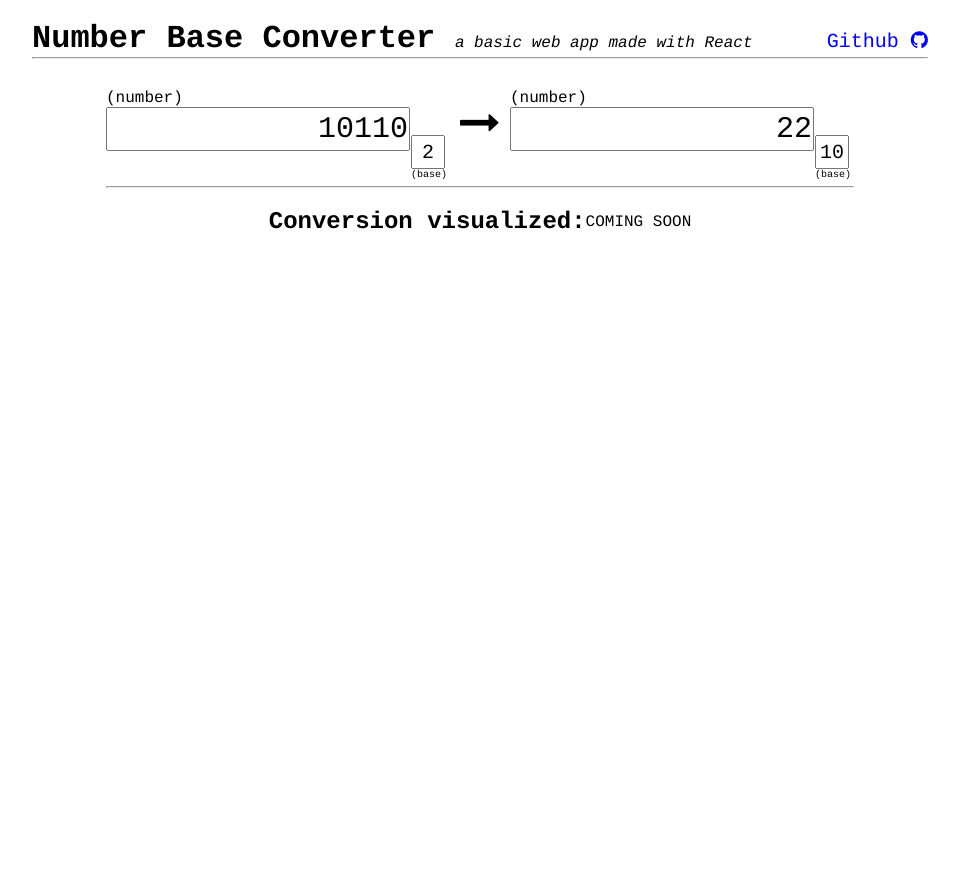
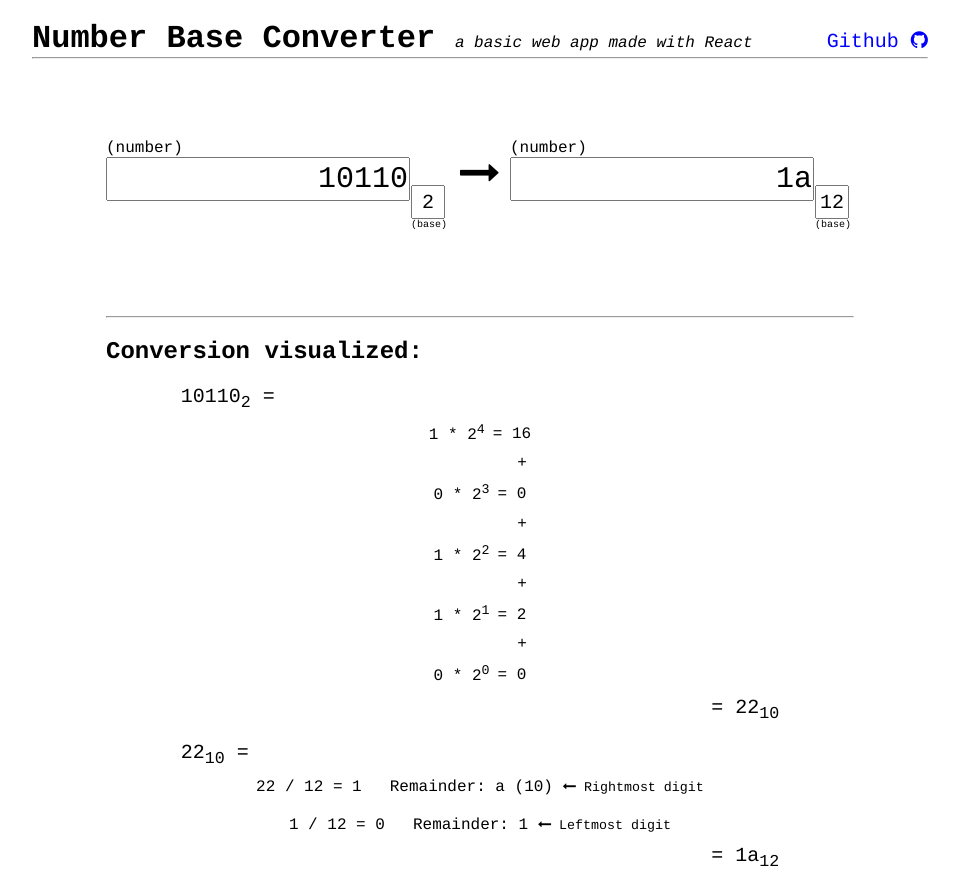
Before and after one commit to pangene/number-base-converter, a React (Create React App) app: page / in a window 1280 px wide. Shown: the whole page, without its empty margins (160-1119 px from the left). Before the commit the page ends 800 px from the top, so only its background shows below. Built offline with nearby package versions, Linux system fonts and the light colour scheme.

Commit message:
Visualizer working

```diff
--- a/src/App.css
+++ b/src/App.css
@@ -4,7 +4,11 @@
   font-family: Courier, monospace;
 }
 
-.to {
+#base-converter {
+  padding: 80px 0;
+}
+
+.arrow {
   display: inline-block;
   padding-left: 10px;
   padding-right: 10px;
@@ -57,6 +61,45 @@
 
 #visualizer {
   padding-top: 20px;
+  display: block;
+}
+
+#visualizer-content {
+  padding-top: 20px;
+  width: 80%;
+  margin: auto;
+}
+
+.starting-value, .ending-value {
+  font-size: 20px;
+}
+
+.ending-value {
+  text-align: right;
+}
+
+.equation {
+  padding: 10px;
+}
+
+.equation sup {
+  padding-bottom: 10px;
+}
+
+.expression {
+  padding-right: 8px;
+}
+
+.answer {
+  padding-top: 2px;
+}
+
+.remainder {
+  padding-left: 20px;
+}
+
+.plus {
+  padding-left: 84px;
 }
 
 @media only screen and (max-width: 790px) {
--- a/src/App.js
+++ b/src/App.js
@@ -2,9 +2,12 @@ import React from 'react';
 import './App.css';
 import './index.css';
 
+
 const DEFAULT_VALUE = 22;
 const DEFAULT_BASE_FROM = 2;
-const DEFAULT_BASE_TO = 10;
+const DEFAULT_BASE_TO = 12;
+const ALPHABET = [...'abcdefghijklmnopqrstuvwxyz']  // Useful for larger bases
+
 
 function validateParseIntInput(str, base) {
   if (str === '') {
@@ -15,6 +18,7 @@ function validateParseIntInput(str, base) {
   arr.sort((a, b) => a > b ? a : b)
   return arr.every(input => isFinite(parseInt(input, base)))
 }
+
 
 class App extends React.Component {
   constructor(props) {
@@ -45,19 +49,24 @@ class App extends React.Component {
   render() {
     return (
       <div>
+        <div id="base-converter">
           <NumberBaseInput
             value={this.state.value}
             base={this.state.baseFrom}
             onValueChange={this.onValueChange}
             onBaseChange={this.onBaseFromChange}/>
-        <i className="to fa fa-long-arrow-right"></i>
+          <i className="arrow fa fa-long-arrow-right"></i>
           <NumberBaseInput
             value={this.state.value}
             base={this.state.baseTo}
             onBaseChange={this.onBaseToChange}
             readOnly={true}/>
+        </div>
         <hr />
-        <ConversionVisualizer />
+        <ConversionVisualizer
+          value={this.state.value}
+          baseFrom={this.state.baseFrom}
+          baseTo={this.state.baseTo}/>
       </div>
     )
   }
@@ -82,6 +91,7 @@ class NumberBaseInput extends React.Component {
 
   handleBaseChange(e) {
     let base = e.target.value;
+    // TODO: Make changing bases better
     if (e.target.value < 2) base = 2;
     if (e.target.value > 36) base = 36;
     this.props.onBaseChange(base);
@@ -95,8 +105,7 @@ class NumberBaseInput extends React.Component {
 
   render() {
     const base = this.props.base;
-
-    let value = this.props.value.toString(base);
+    const value = this.props.value.toString(base);
 
     let readOnly = '';
     if (this.props.readOnly) {
@@ -125,22 +134,131 @@ class NumberBaseInput extends React.Component {
 }
 
 class ConversionVisualizer extends React.Component {
-  renderToDecimal() {
+  renderToDecimal(value, baseFrom) {  // This could be another component?
+    const startingValue = value.toString(baseFrom);
+    const startingValueDigits = Array.from(String(startingValue));
 
+    const digitTimesDecimalElements = startingValueDigits.map((item, index) => {
+        let basePower = startingValueDigits.length - 1 - index;
+        let plusDiv;
+        if (basePower !== 0) {
+          plusDiv = <div className="centered plus"> + </div>
+        }
+        return (  // This could be another component?
+          <div>
+            <span className="centered equation">
+              <span className="expression">
+                {item} * {baseFrom}<sup>{basePower}</sup>
+              </span>
+              <span className="answer">
+                = {item * baseFrom**basePower}
+              </span>
+            </span>
+            {plusDiv}
+          </div>
+        )
+      }
+    )
+
+    return (
+      <div>
+        <p className="starting-value">
+          {startingValue}<sub>{baseFrom}</sub> =
+        </p>
+        {digitTimesDecimalElements}
+        <p className="ending-value">
+          = {value}<sub>10</sub>
+        </p>
+      </div>
+    )
   }
 
-  renderFromDecimal() {
+  renderFromDecimal(value, baseTo) {
+    let startingValue = value;
+    let equationElements = [];
 
+    while (value) {
+      const quotient = Math.trunc(value / baseTo);
+      let remainder = value % baseTo;
+      let digitIndicator;
+
+      if (remainder > 9) {
+        let remainder_symbol = ALPHABET[remainder - 10];
+        remainder = remainder_symbol + ` (${remainder})`
+      }
+
+      if (startingValue === value) {
+        digitIndicator = (
+          <span>
+            <small>
+              <i className="fa fa-long-arrow-left"></i> Rightmost digit
+            </small>
+          </span>
+        )
+      } else if (quotient === 0) {
+        digitIndicator = (
+          <span>
+            <small>
+              <i className="fa fa-long-arrow-left"></i> Leftmost digit
+            </small>
+          </span>
+        )
+      }
+
+
+      equationElements.push(
+        <div>
+          <span className="centered equation">
+            <span className="expression">
+              {value} / {baseTo} = {quotient}
+            </span>
+            <span className="remainder">
+              Remainder: {remainder} {digitIndicator}
+            </span>
+          </span>
+        </div>
+      )
+
+      value = quotient;
+    }
+
+    return (
+      <div>
+        <p className="starting-value">
+          {startingValue}<sub>10</sub> =
+        </p>
+        {equationElements}
+        <p className="ending-value">
+          = {startingValue.toString(baseTo)}<sub>{baseTo}</sub>
+        </p>
+      </div>
+    )
   }
 
   render() {
+    const value = this.props.value;
+    const baseFrom = this.props.baseFrom;
+    const baseTo = this.props.baseTo;
+
+    const visualizeToDecimal = (value !== 'Invalid'
+      && baseFrom !== baseTo
+      && baseFrom !== 10);
+    const visualizeFromDecimal = (value !== 'Invalid'
+      && baseFrom !== baseTo
+      && baseTo !== 10);
+
     return (
       <div className="centered" id="visualizer">
-        <h2> Conversion visualized:</h2>
-        COMING SOON
+        <h2>Conversion visualized:</h2>
+        <div id="visualizer-content">
+          {visualizeToDecimal && this.renderToDecimal(value, baseFrom)}
+          <br />
+          {visualizeFromDecimal && this.renderFromDecimal(value, baseTo)}
+        </div>
       </div>
     )
   }
 }
 
+
 export default App;
--- a/src/index.css
+++ b/src/index.css
@@ -47,9 +47,15 @@ body {
   align-items: center;
 }
 
-#root {
-  padding-top: 30px;
+.block {
+  display: block;
+  border: black 1px solid;
 }
+
+.float-left {
+  float: left;
+}
+
 
 @media only screen and (max-width: 1200px) {
   .container{
```
Also changed, not shown: 1 other file (tests, documents, lock files or other folders). Lines whose indentation alone changed are shown as unchanged.
